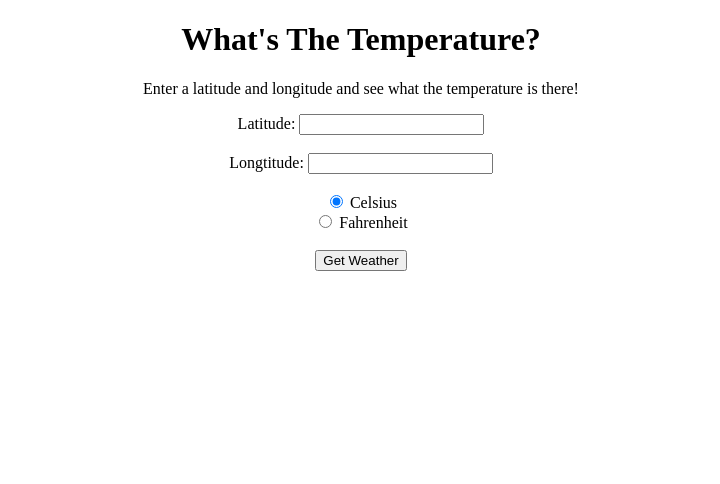
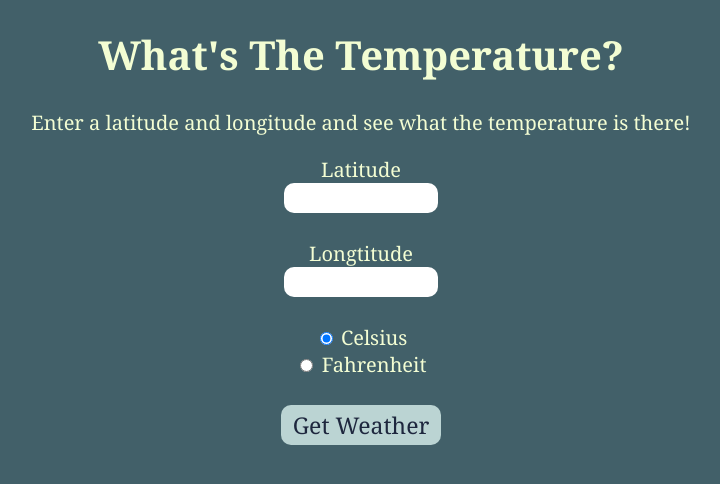
Before and after one commit to avashTheGoat/Temperature, a plain HTML site: page index.html in a window 1280 px wide. Shown: the whole page, without its empty margins (279-999 px from the left). Drawn offline with Linux system fonts and the light colour scheme.

Commit message:
Added style; implemented input checking

```diff
--- a/index.html
+++ b/index.html
@@ -9,18 +9,21 @@
     </head>
 
     <body>
+        <div id="app">
             <h1>What's The Temperature?</h1>
 
             <p>Enter a latitude and longitude and see what the temperature is there!</p>
 
-        <label>Latitude:</label>
-        <input type="text" id="latitude">
+            <label>Latitude</label>
+            <br>
+            <input type="text" id="latitude" class="text-input">
 
             <br>
             <br>
 
-        <label>Longtitude:</label>
-        <input type="text" id="longitude">
+            <label>Longtitude</label>
+            <br>
+            <input type="text" id="longitude" class="text-input">
 
             <br>
             <br>
@@ -39,6 +42,7 @@
             <button id="get-weather">Get Weather</button>
 
             <p id="weather-output"></p>
+        </div>
 
         <script src="index.js"></script>
     </body>
--- a/index.js
+++ b/index.js
@@ -14,11 +14,29 @@ const temperatureOutput = document.getElementById("weather-output");
 //#endregion
 
 getWeatherButton.addEventListener('click', _event => {
+
+    const _LAT = Number(latitudeInput.value);
+    const _LONG = Number(longitudeInput.value);
+
+    if (isNaN(_LAT) || isNaN(_LONG) || _LAT === Math.E || _LONG === Math.E) {
+        temperatureOutput.textContent = "Please enter a number."
+        return;
+    }
+
+    if (_LAT < -90 || _LAT > 90) {
+        temperatureOutput.textContent = "Please enter a valid latitude (>= -90, <= 90).";
+        return;
+    }
+
+    if (_LONG < -180 || _LONG > 180) {
+        temperatureOutput.textContent = "Please enter a valid longitude (>= -180, <= 180).";
+        return;
+    }
+
     temperatureOutput.textContent = "Loading...";
-
     fetch(`https://api.open-meteo.com/v1/gfs?latitude=${latitudeInput.value}&longitude=${longitudeInput.value}&hourly=temperature_2m&temperature_unit=${isCelsiusRadio.checked ? "celsius" : "fahrenheit"}&wind_speed_unit=ms&precipitation_unit=inch&forecast_days=1`)
-    .then(_response => _response.json()).
-      then(_response => {
+    .then(_response => _response.json())
+    .then(_response => {
         let _currentHour = new Date().getHours();
         temperatureOutput.textContent = `Temperature: ${_response.hourly.temperature_2m[_currentHour - 1]}°
         ${isCelsiusRadio.checked ? "C" : "F"}`;
@@ -35,5 +53,6 @@ getWeatherButton.addEventListener('click', _event => {
         else if (_tempInFahrenheit >= 81.5) {
             temperatureOutput.textContent += " 🔥";
         }
-    }).catch(error => { console.error(error); temperatureOutput.textContent = "An error occured. Please try again." });
+    })
+    .catch(error => { console.error(error); temperatureOutput.textContent = "An error occured. Please try again." });
 });
--- a/style.css
+++ b/style.css
@@ -1,3 +1,43 @@
 body {
     text-align: center;
+    color: rgb(243, 253, 211);
+    font-family: 'Georgia';
+    font-size: 1.25em;
+
+    background-color: rgb(66, 96, 105);
 }
+
+button {
+    font-family: 'Georgia';
+    color: rgb(30, 39, 62);
+    font-size: 1.15em;
+
+    border: none;
+    border-radius: 10px;
+
+    background-color: rgb(187, 212, 211);
+    transition: background-color 0.35s;
+}
+
+button:hover {
+    background-color: rgb(195, 233, 232);
+
+    cursor: pointer;
+}
+
+.text-input {
+    text-align: center;
+    font-size: 1.05em;
+    font-family: 'Georgia';
+
+    width: 150px;
+    max-width: max-content;
+
+    border: none;
+    border-radius: 10px;
+}
+
+#get-weather {
+    width: 160px;
+    height: 40px;
+}
```
Lines whose indentation alone changed are shown as unchanged.
